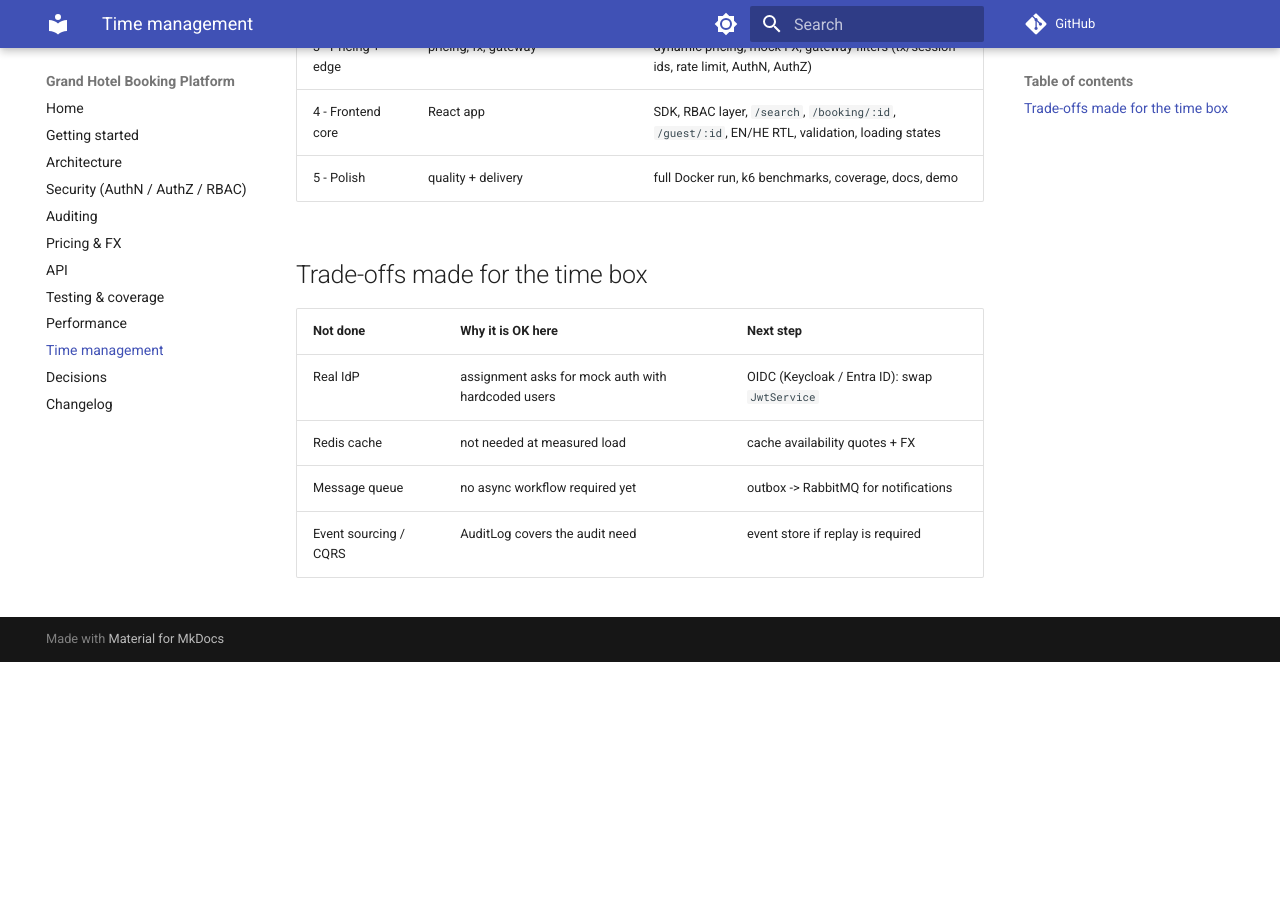
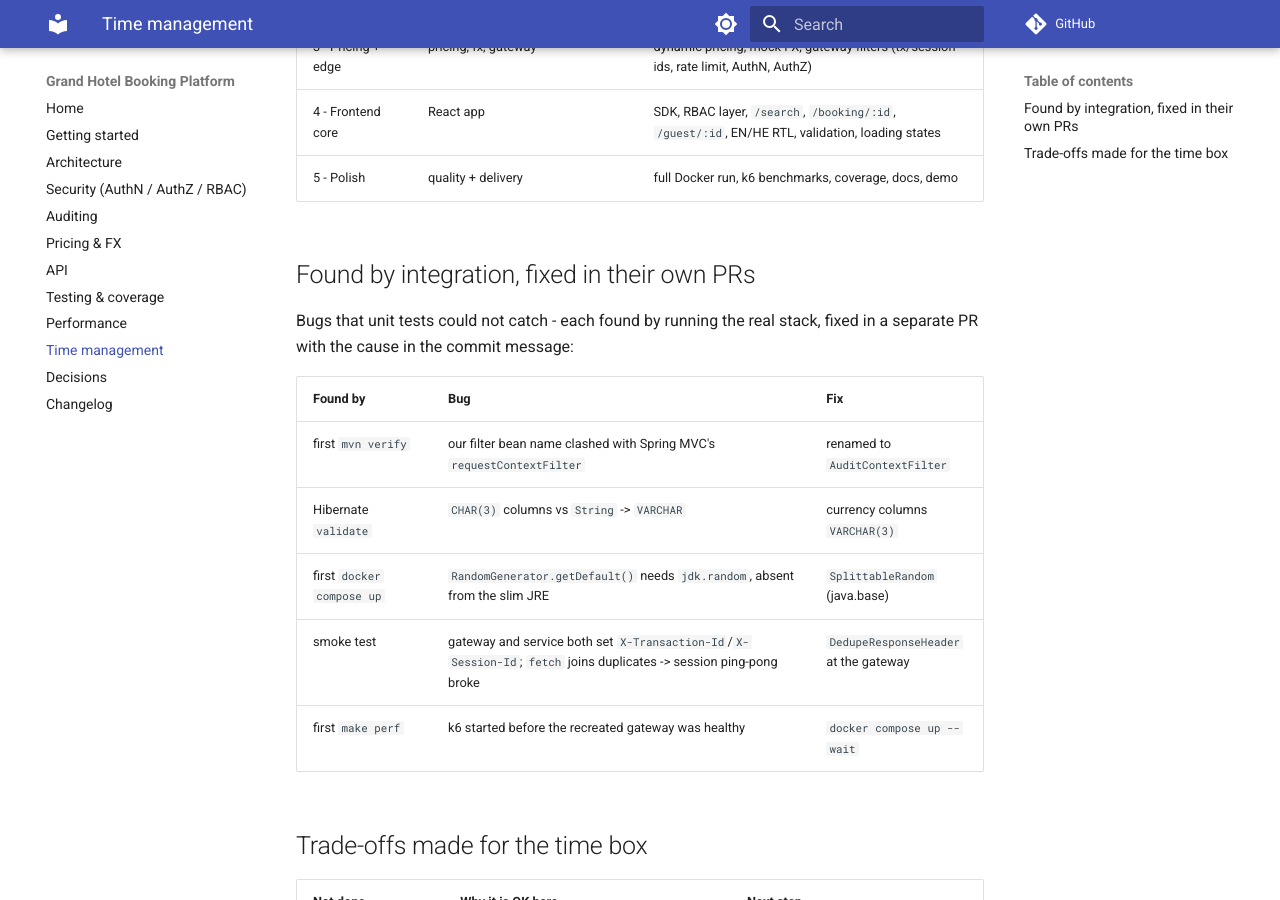
Before and after one commit to samiba10/grand-hotel-booking, an MkDocs documentation site: the page built from docs/time-management.md, in a window 1280 px wide and 900 px high, scrolled down 375 px. Built offline with MkDocs 1.6.1 and Material for MkDocs 9.7.7, drawn with Linux system fonts in a browser that asks for light colours; comment, search, counter and statistics services are not loaded; before the commit the page ends 1037 px from its top, so only the background shows below that.

Commit message:
docs: README screenshots and highlights, integration findings (#16)
- README: screenshots (search, booking, Hebrew RTL) and a one-paragraph highlights summary
- time-management: bugs found by integration (mvn, Hibernate validate, Docker, smoke test, k6) and their fixes

```diff
--- a/docs/time-management.md
+++ b/docs/time-management.md
@@ -10,6 +10,19 @@ The assignment's time-management section, filled in with how the work was actual
 | 4 - Frontend core | React app | SDK, RBAC layer, `/search`, `/booking/:id`, `/guest/:id`, EN/HE RTL, validation, loading states |
 | 5 - Polish | quality + delivery | full Docker run, k6 benchmarks, coverage, docs, demo |
 
+## Found by integration, fixed in their own PRs
+
+Bugs that unit tests could not catch - each found by running the real stack, fixed in a separate
+PR with the cause in the commit message:
+
+| Found by | Bug | Fix |
+|---|---|---|
+| first `mvn verify` | our filter bean name clashed with Spring MVC's `requestContextFilter` | renamed to `AuditContextFilter` |
+| Hibernate `validate` | `CHAR(3)` columns vs `String` -> `VARCHAR` | currency columns `VARCHAR(3)` |
+| first `docker compose up` | `RandomGenerator.getDefault()` needs `jdk.random`, absent from the slim JRE | `SplittableRandom` (java.base) |
+| smoke test | gateway and service both set `X-Transaction-Id`/`X-Session-Id`; `fetch` joins duplicates -> session ping-pong broke | `DedupeResponseHeader` at the gateway |
+| first `make perf` | k6 started before the recreated gateway was healthy | `docker compose up --wait` |
+
 ## Trade-offs made for the time box
 
 | Not done | Why it is OK here | Next step |
```
Also changed, not shown: README.md (+9 -0 lines), docs/changelog.md (+1 -0 lines).
